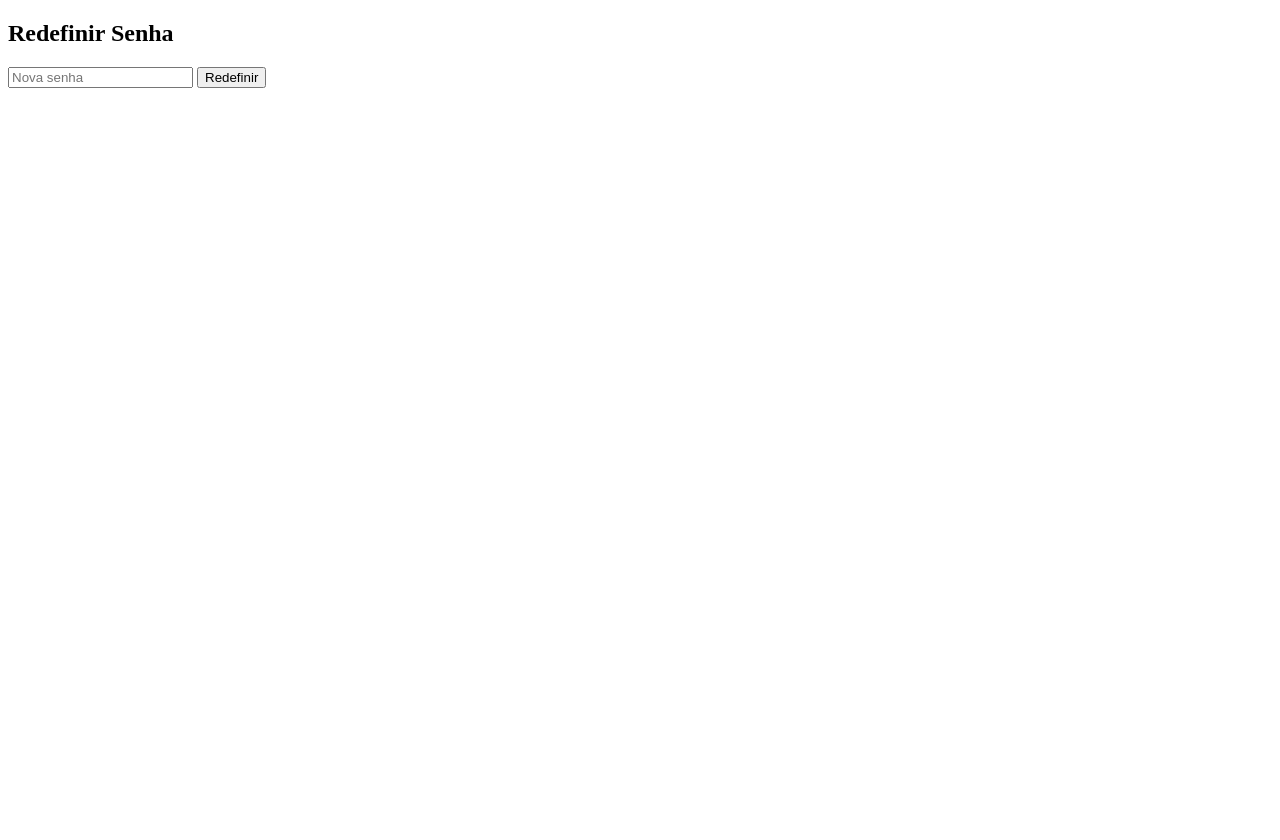
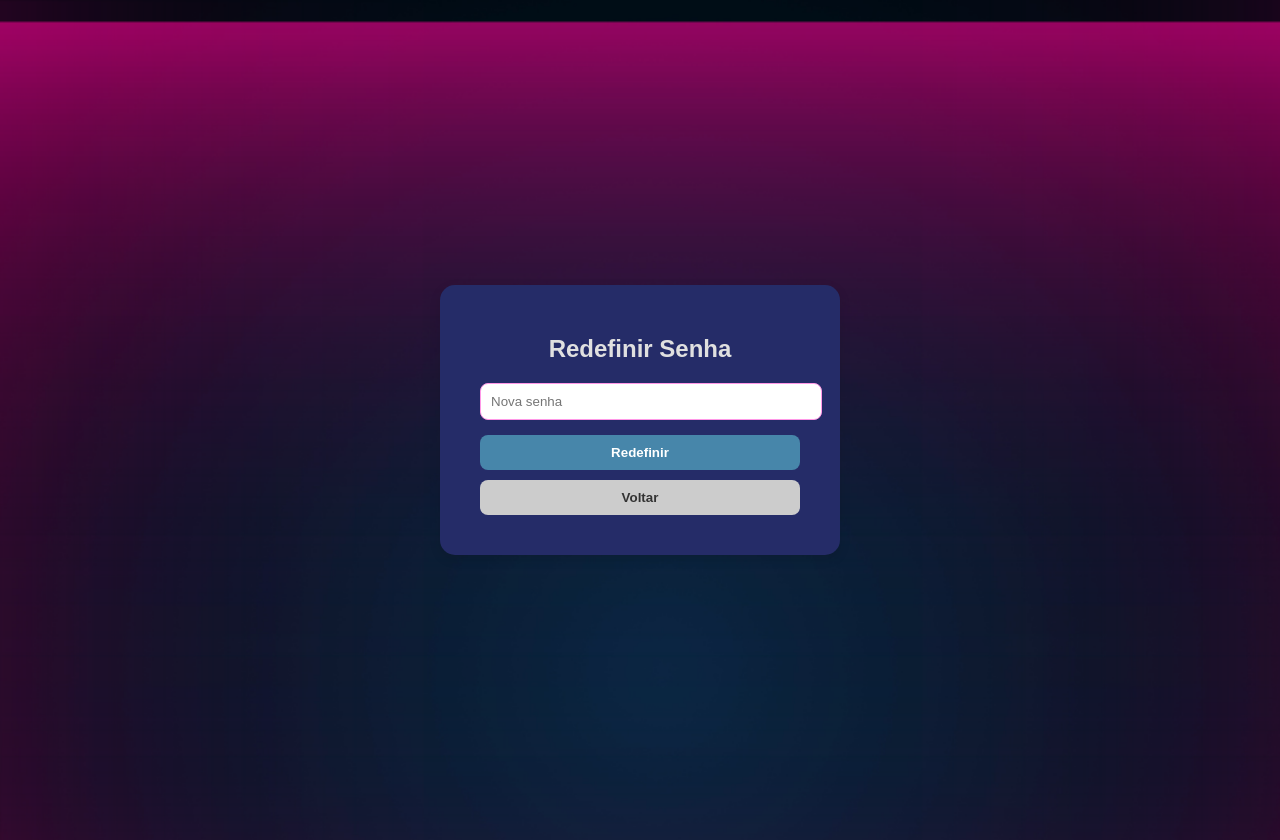
Before and after one commit to cauamenezes/sistema_timesheet, a plain HTML site: page Front-end/reset.html in a window 1280 px wide. Before the commit the page ends 800 px from the top, so only its background shows below. Drawn offline with Linux system fonts and the light colour scheme.

Commit message:
atualização do design da página de reset de senha

```diff
--- a/Front-end/reset.html
+++ b/Front-end/reset.html
@@ -3,13 +3,85 @@
   <head>
     <meta charset="UTF-8" />
     <title>Redefinir Senha</title>
+
+    <style>
+      body {
+        font-family: Arial, sans-serif;
+        padding: 20px;
+        background: url("img/background.png") no-repeat center center fixed;
+        background-size: cover;
+        background-position: center;
+        background-repeat: no-repeat;
+        color: #333;
+        display: flex;
+        flex-direction: column;
+        align-items: center;
+        justify-content: center;
+        height: 100vh;
+        margin: 0;
+      }
+
+      h1,
+      h2 {
+        color: #e0e0e0;
+        margin-bottom: 10px;
+        text-align: center;
+      }
+
+      .container {
+        background-color: rgb(37, 44, 104);
+        padding: 30px 40px;
+        border-radius: 15px;
+        box-shadow: 0 4px 12px rgba(0, 0, 0, 0.1);
+        width: 320px;
+      }
+
+      input[type="password"] {
+        width: 100%;
+        padding: 10px;
+        margin-top: 10px;
+        margin-bottom: 15px;
+        border: 1px solid #ff98e7;
+        border-radius: 8px;
+      }
+
+      button {
+        width: 100%;
+        padding: 10px;
+        background-color: #4786aa;
+        color: white;
+        border: none;
+        border-radius: 8px;
+        cursor: pointer;
+        font-weight: bold;
+        margin-bottom: 10px;
+      }
+
+      button:hover {
+        background-color: #3a6e8b;
+      }
+
+      .back-button {
+        background-color: #ccc;
+
+        color: #333;
+      }
+
+      .back-button:hover {
+        background-color: #bbb;
+      }
+    </style>
   </head>
+
   <body>
+    <div class="container">
       <h2>Redefinir Senha</h2>
       <form onsubmit="resetarSenha(event)">
-    <input type="password" name="senha" placeholder="Nova senha" required>
+        <input type="password" name="senha" placeholder="Nova senha" required />
         <button type="submit">Redefinir</button>
       </form>
+      <button class="back-button" onclick="voltarLogin()">Voltar</button>
+    </div>
 
     <script>
       async function resetarSenha(event) {
```
Lines whose indentation alone changed are shown as unchanged.
